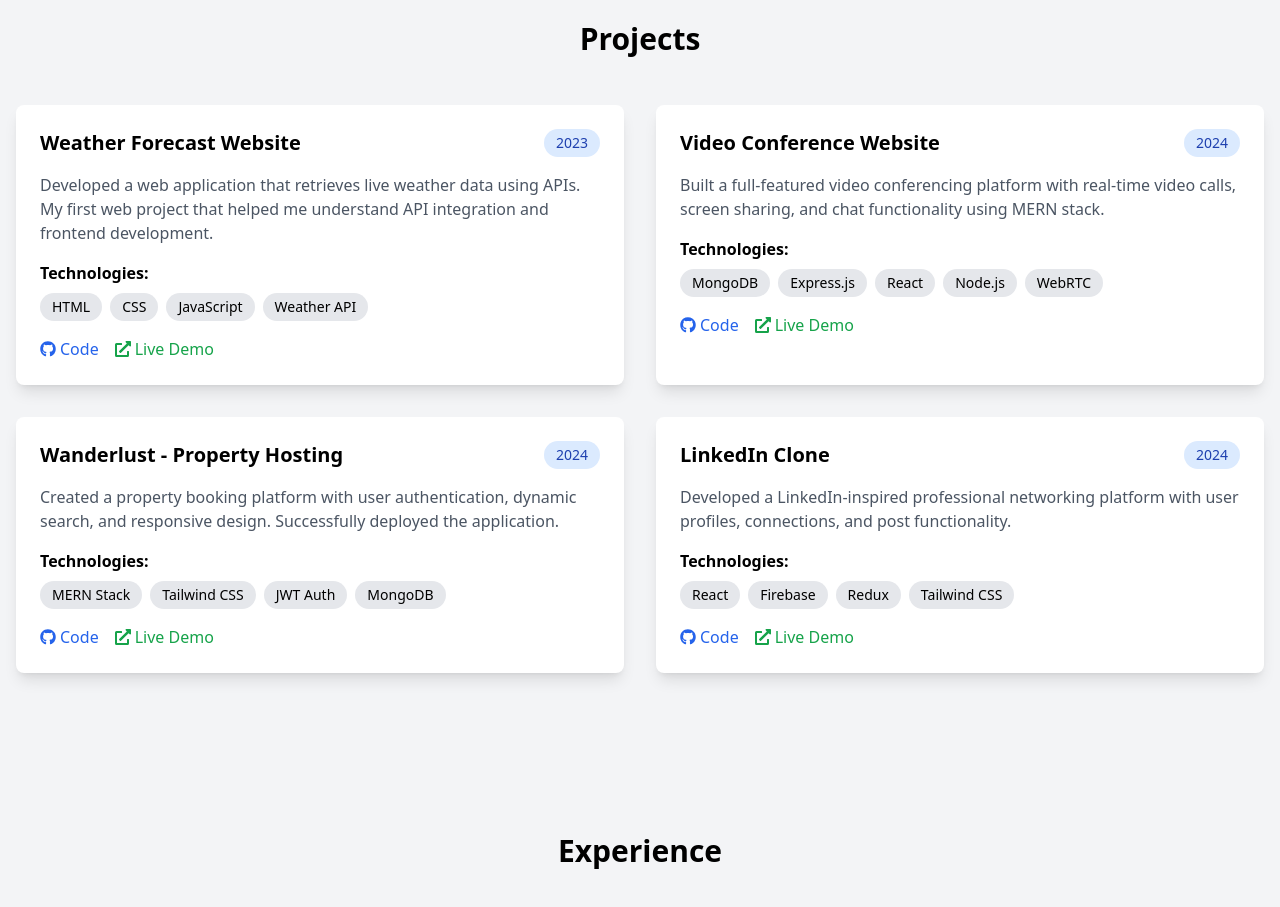
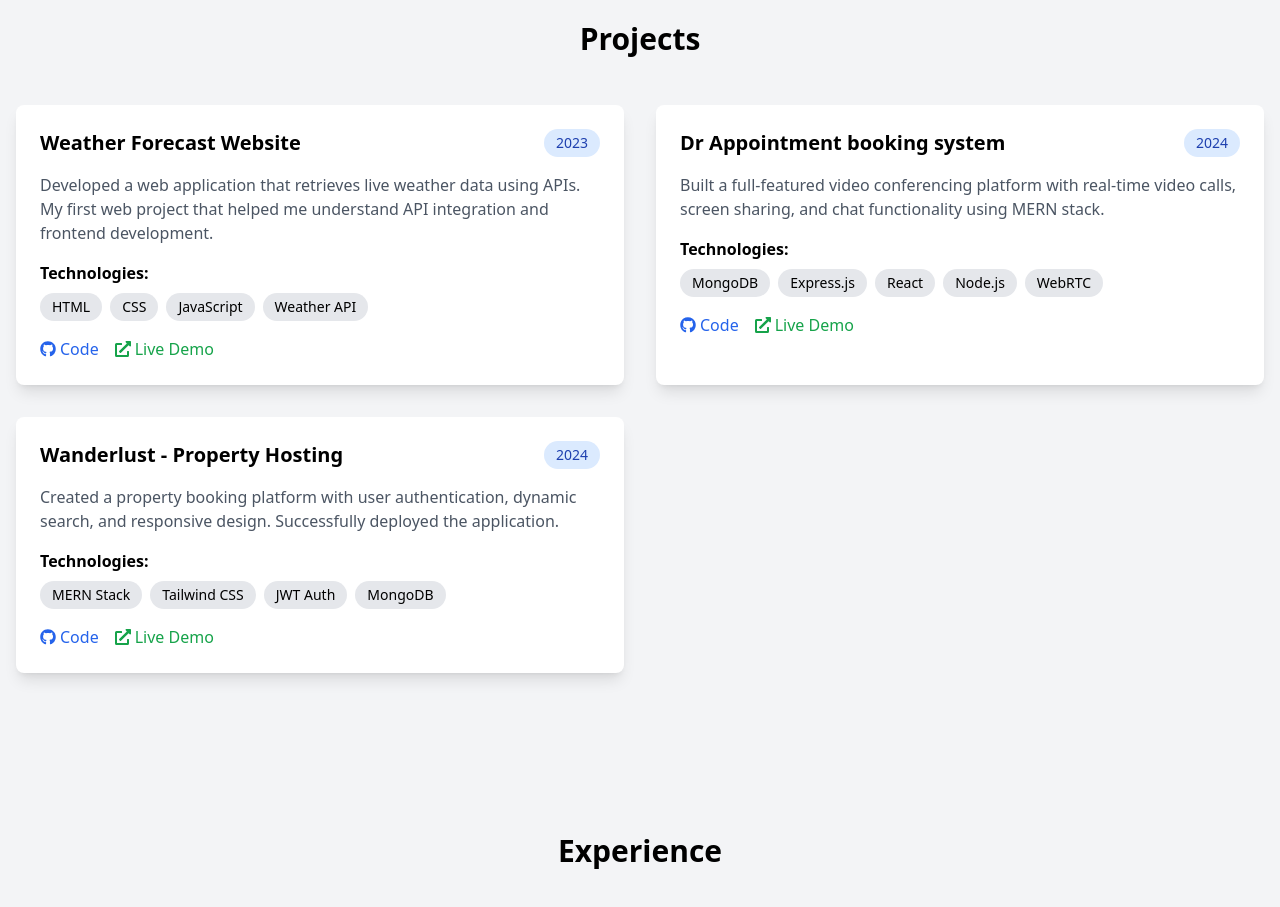
Before and after one commit to vishal14marathe/PortFolioVishal, a React (Vite) app: page / in a window 1280 px wide. Shown: the part 2220-3127 px from the top of the page. Built offline with nearby package versions, Linux system fonts and the light colour scheme; no server answers.

Commit message:
Second chages4

```diff
--- a/src/components/Projects.jsx
+++ b/src/components/Projects.jsx
@@ -11,12 +11,12 @@
     liveLink: "https://vishal14marathe.github.io/WeatherApp/" // Add actual live link if available
   },
   {
-    title: "Video Conference Website",
+    title: "Dr Appointment booking system",
     description: "Built a full-featured video conferencing platform with real-time video calls, screen sharing, and chat functionality using MERN stack.",
     technologies: ["MongoDB", "Express.js", "React", "Node.js", "WebRTC"],
     year: "2024",
-    githubLink: "http://github.com/vishal14marathe/meeting",
-    liveLink: "#" // Add actual live link if available
+    githubLink: "https://github.com/vishal14marathe/prescripto.git",
+    liveLink: "https://prescripto-frontend-vrze.onrender.com/" // Add actual live link if available
   },
   {
     title: "Wanderlust - Property Hosting",
@@ -24,16 +24,17 @@
     technologies: ["MERN Stack", "Tailwind CSS", "JWT Auth", "MongoDB"],
     year: "2024",
     githubLink: "https://github.com/vishal14marathe/Wonderlust",
-    liveLink: "#" // Add actual live link if available
+    liveLink: "https://wanderlust-travel-listings.onrender.com" // Add actual live link if available
   },
-  {
-    title: "LinkedIn Clone",
-    description: "Developed a LinkedIn-inspired professional networking platform with user profiles, connections, and post functionality.",
-    technologies: ["React", "Firebase", "Redux", "Tailwind CSS"],
-    year: "2024",
-    githubLink: "https://github.com/vishal14marathe/linkedin-clone",
-    liveLink: "#" // Add actual live link if available
-  }
+
+  // {
+  //   title: "LinkedIn Clone",
+  //   description: "Developed a LinkedIn-inspired professional networking platform with user profiles, connections, and post functionality.",
+  //   technologies: ["React", "Firebase", "Redux", "Tailwind CSS"],
+  //   year: "2024",
+  //   githubLink: "https://github.com/vishal14marathe/linkedin-clone",
+  //   liveLink: "#" // Add actual live link if available
+  // }
 ]
 
 export default function Projects() {
```
